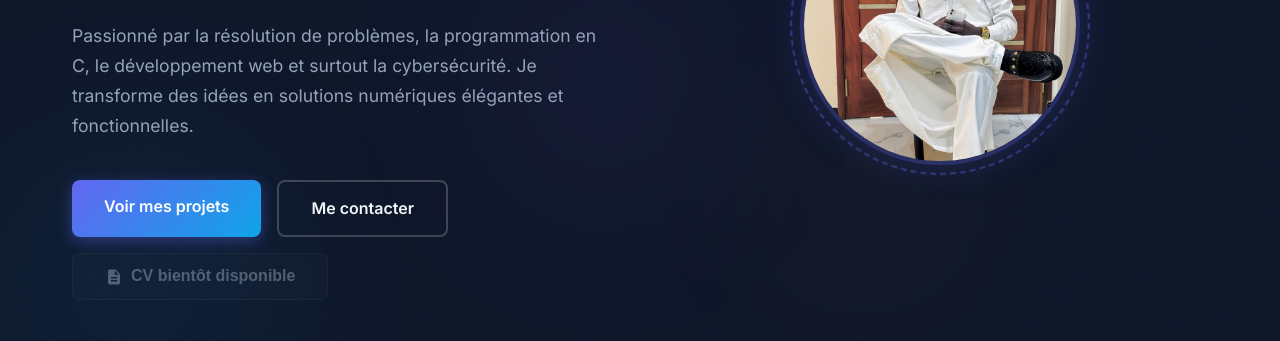
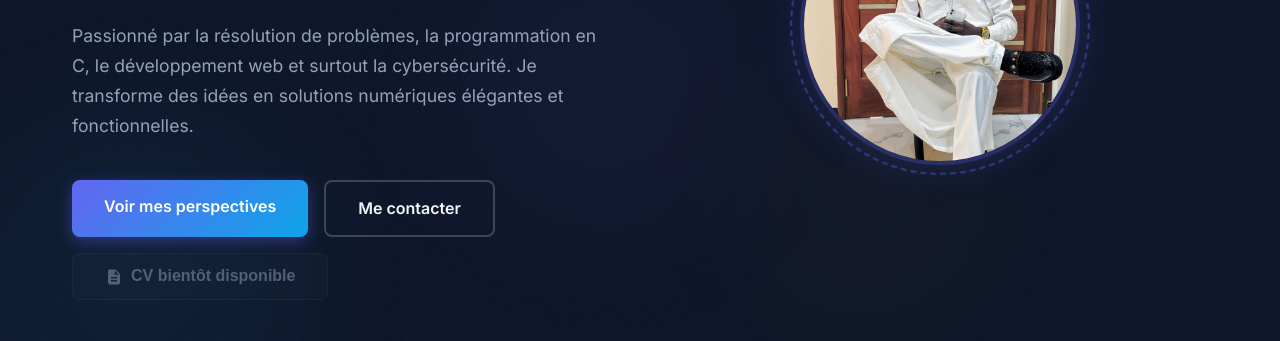
Before and after one commit to marymouhamed22-tech/marymouhamed22-tech.github.io, a plain HTML site: page index.html in a window 1280 px wide. Shown: the part 459-800 px from the top of the page. Drawn offline with Linux system fonts and the light colour scheme.

Commit message:
Update index.html

```diff
--- a/index.html
+++ b/index.html
@@ -55,7 +55,7 @@
                 Je transforme des idées en solutions numériques élégantes et fonctionnelles.
             </p>
             <div class="hero-cta">
-                <a href="#projects" class="btn btn-primary">Voir mes projets</a>
+                <a href="#projects" class="btn btn-primary">Voir mes perspectives</a>
                 <a href="#contact" class="btn btn-secondary">Me contacter</a>
                 <button class="btn btn-cv btn-cv-disabled" disabled title="CV bientôt disponible">
                     <svg width="18" height="18" viewBox="0 0 24 24" fill="currentColor"><path d="M14 2H6c-1.1 0-1.99.9-1.99 2L4 20c0 1.1.89 2 1.99 2H18c1.1 0 2-.9 2-2V8l-6-6zm2 16H8v-2h8v2zm0-4H8v-2h8v2zm-3-5V3.5L18.5 9H13z"/></svg>
```
